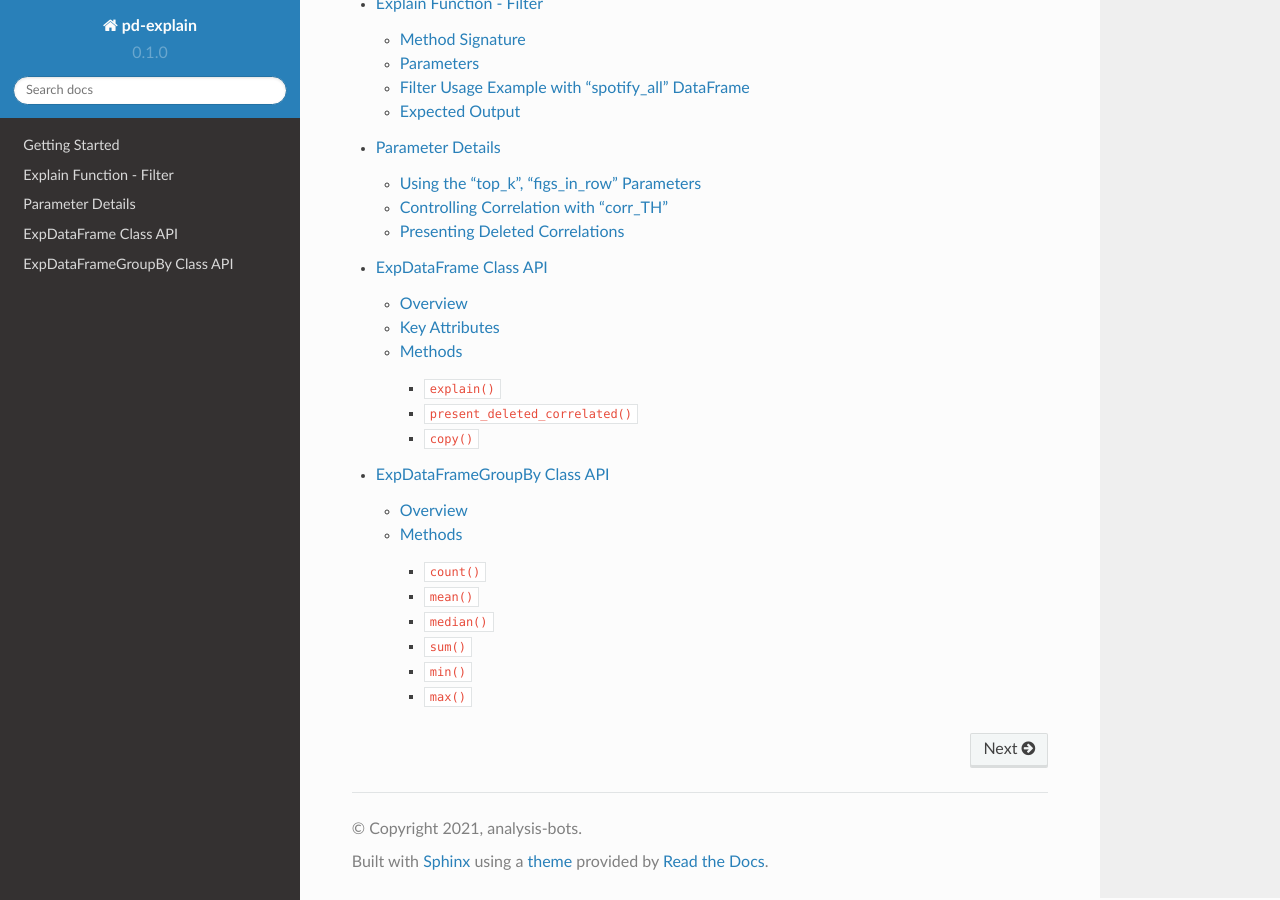
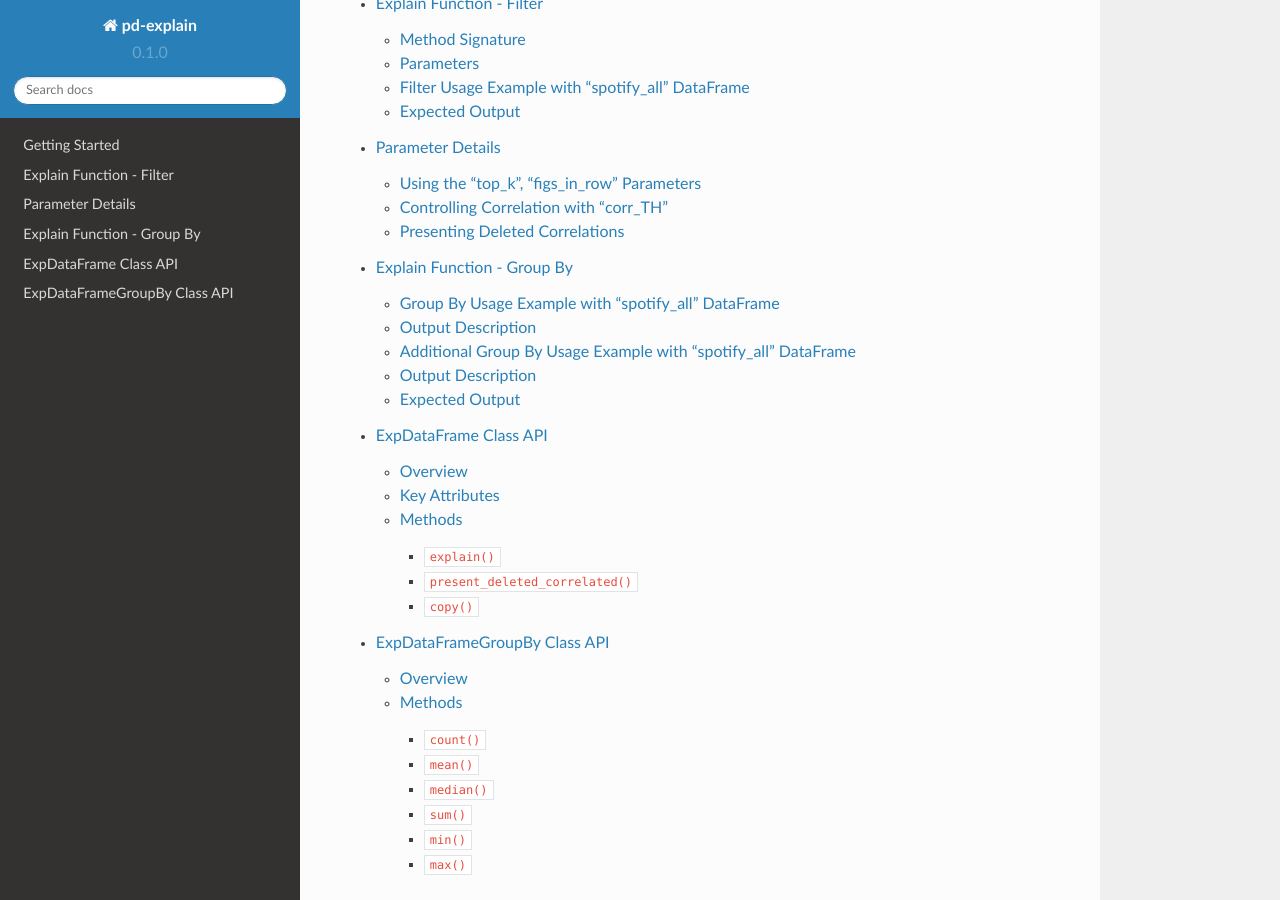
Before and after one commit to edenIsakov/pd-explain-docs, a Sphinx documentation site: the page built from docs/source/index.rst, in a window 1280 px wide and 900 px high, scrolled down 800 px. Built offline with Sphinx 7.4.7 and the Read the Docs theme 2.0.0, drawn with Linux system fonts in a browser that asks for light colours.

Commit message:
Update index.rst

```diff
--- a/docs/source/index.rst
+++ b/docs/source/index.rst
@@ -21,5 +21,6 @@ Contents
    Getting Started
    explain-function - Filter
    filter parameters
+   explain-function - groupBy
    api
    apigroupby
```
